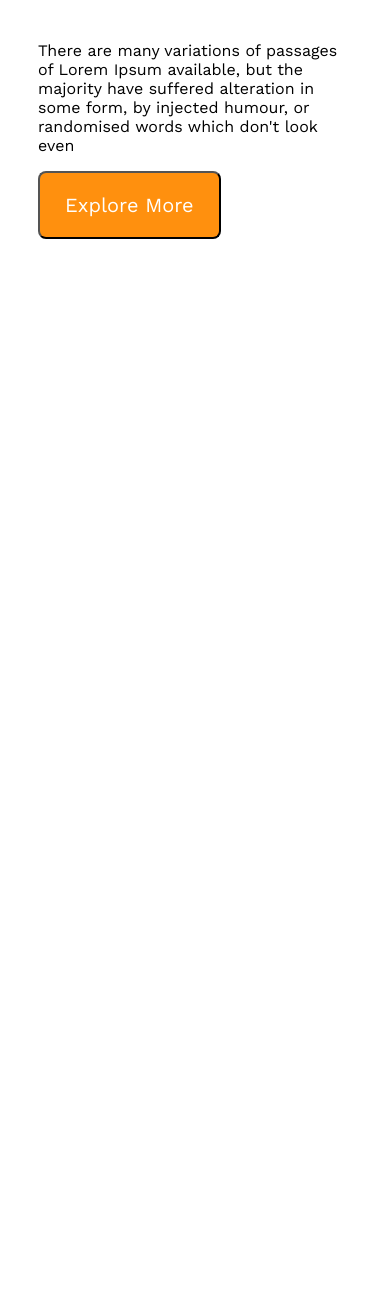
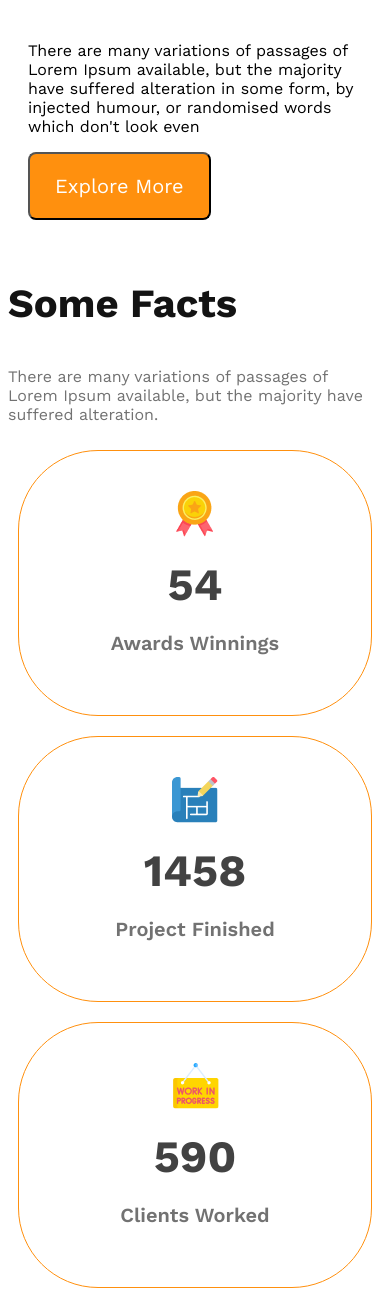
Before and after one commit to TONMOY533/g3-architects, a plain HTML site: page index.html in a window 390 px wide. Shown: the part 2889-4180 px from the top of the page. Before the commit the page ends 3156 px from the top, so only its background shows below. Drawn offline with nearby package versions, Linux system fonts and the light colour scheme.

Commit message:
added the facts sections and others

```diff
--- a/index.html
+++ b/index.html
@@ -12,7 +12,7 @@
 </head>
 <body>
     <header>
-        <nav class="nav-title">
+        <nav class="section-title">
             <h3> G3 Architects</h3>
             <ul>
                 <li><a href=""> Home</a></li>
@@ -48,6 +48,51 @@
         <button class="btn-primary">Explore More</button>
     </div>
 </section>
+
+<!--feactures-->
+<section class="Features"></section>
+
+
+<!--facts-->
+
+    <section class="facts">
+        <h3 class="section-title"> Some Facts</h3>
+        <p class="text-grey">There are many variations of passages of Lorem Ipsum available, but the majority have suffered alteration.</p>
+
+        <div class="fact-card">
+            <div class="card">
+                <img src="images/icons/ribon.png" alt="">
+                    <h2 class="card-stats">54</h2>
+                    <p class="card-title">Awards Winnings</p>
+                </img>
+            </div>
+            <div class="card">
+                <img src="images/icons/projects.png" alt="">
+                    <h2 class="card-stats">
+                        1458
+                    </h2>
+                    <p class="card-title"> Project Finished</p>
+                </img>
+            </div>
+            <div class="card">
+                <img src="images/icons/customers.png" alt="">
+                    <h2 class="card-stats">
+                        590
+                    </h2>
+                    <p class="card-title"> Clients Worked</p>
+                </img>
+            </div>
+            <div class="card">
+                <img src="images/icons/email.png" alt="">
+                    <h2 class="card-stats">
+                        22578
+                    </h2>
+                    <p class="card-title"> Email Send</p>
+                </img>
+            </div>
+        </div>
+    </section>
+
     </main>
 <footer>
 
--- a/styles/style.css
+++ b/styles/style.css
@@ -14,6 +14,14 @@ margin-bottom: 20px;
 
 }
 
+.text-grey { color: var(--dark-03, #727272); }
+
+.section-title {
+    font-size: 2.5rem;
+    font-weight: 700;
+    color: var(--dark-01, #131313);
+}
+
 header { background: rgba(255, 144, 14, 0.10);
 padding: 50px 240px; }
 
@@ -22,11 +30,7 @@ nav{
     justify-content: space-between;
     align-items: center;
 }
-.nav-title {
-    font-size: 2.5rem;
-    font-weight: 700;
-    color: var(--dark-01, #131313);
-}
+
 nav >ul {
     display: flex;
 
@@ -113,8 +117,34 @@ main {
 }
 
 
+/*facts*/
 
+.fact-card .card {
+    border-radius: 80px ;
+    border: 1px solid #FF900E;
+    text-align: center;
+    font-size: 2.8rem;
+    padding: 40px 30px;
 
+}
+
+.fact-card {
+    display: flex;
+    justify-content: space-around;
+}
+
+.fact-card .card-stats {
+    font-size: 2.8rem;
+    color: #424242;
+    margin-top: 10px;
+    margin-bottom: 10px;
+}
+
+.fact-card .card-title {
+    font-weight: 600;
+    color: var(--dark-03, #727272);
+    font-size: 1.25rem;
+}
 
 
 
@@ -124,7 +154,8 @@ main {
         padding: 20px;
     }
     nav,
-    .team-cont { flex-direction: column;}
+    .team-cont ,
+    .fact-card{ flex-direction: column;}
 
 
     .teams-img-cont{
@@ -135,15 +166,25 @@ main {
         margin-right: 10px ;
     }
 
-    .Tc {
-        margin-left: 20px ;
-        margin-right: 20px ;
+    .Tc  {
+        margin-left: 10px ;
+        margin-right: 10px ;
+    }
+
+    .fact-card {
+        gap: 20px;
+        padding: 10px 10px;
+
+    }
+    .fact-card  {
+
     }
 }
 /*responsive tablet*/
 @media screen and (min-width:567px) and (max-width: 960px) {
     nav,
-    .team-cont{
+    .team-cont
+    {
         flex-direction: column;
 
     }
```
